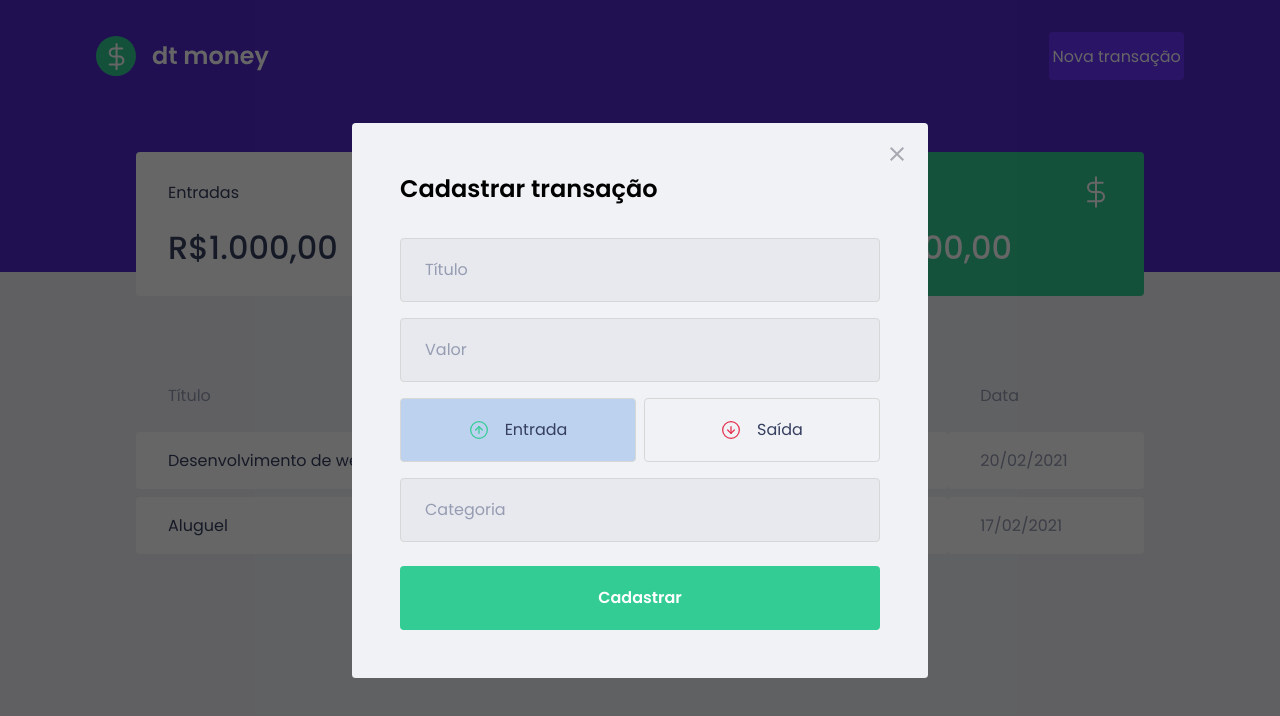
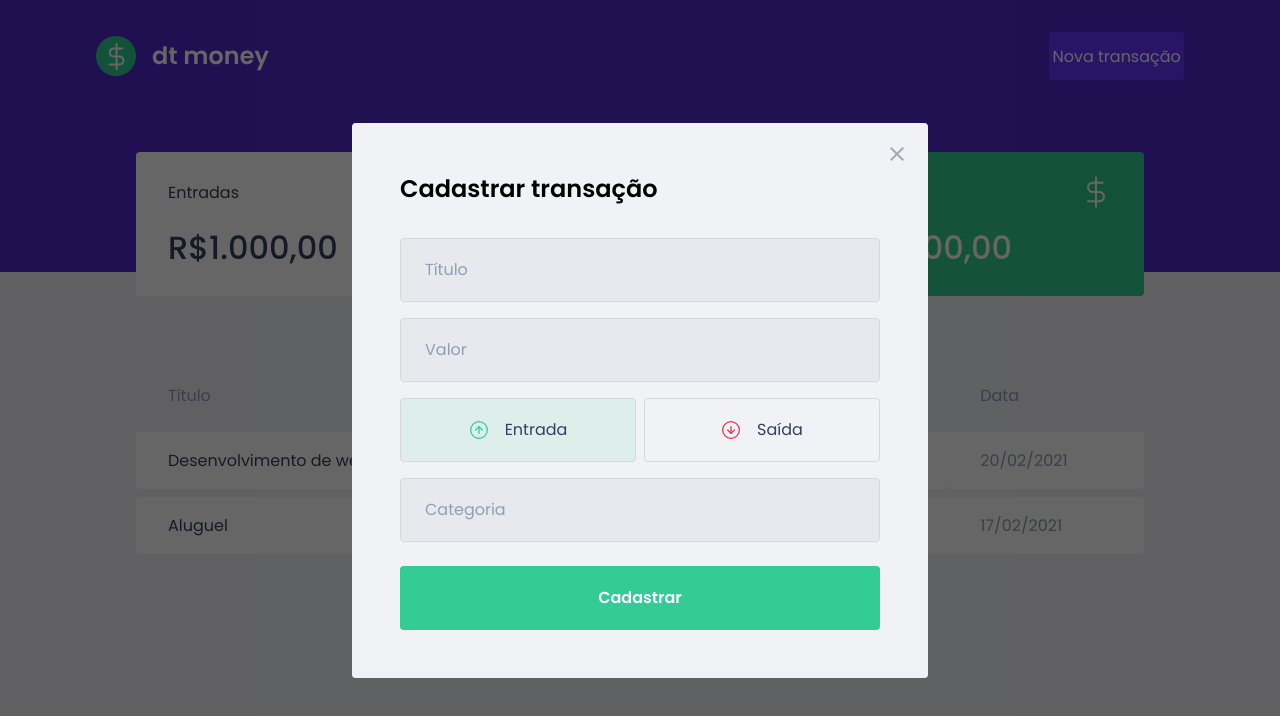
Before and after one commit to renanvzd/ignite-ch2-dtmoney, a React (Create React App) app: page / in a window 1280 px wide. Both pictures are taken after a click on the button "Nova transação". Shown: the top 716 px of the page. Built offline with nearby package versions, Linux system fonts and the light colour scheme; no server answers; what miragejs would draw is missing.

Commit message:
Coredes dos botoes

```diff
--- a/src/Components/NewTransactionModal/index.tsx
+++ b/src/Components/NewTransactionModal/index.tsx
@@ -45,6 +45,7 @@
       type="button"
       onClick={() => {setType('deposit'); }}
       isActive={type === 'deposit'}
+      activeColor="green"
       >
         <img src={incomeImg} alt="Entrada" />
         <span>Entrada</span>
@@ -53,6 +54,7 @@
       type="button"
       onClick={() => {setType('withdraw'); }}
       isActive={type === 'withdraw'}
+      activeColor="red"
       >
         <img src={outcomeImg} alt="Saída" />
         <span>Saída</span>
--- a/src/Components/NewTransactionModal/styles.ts
+++ b/src/Components/NewTransactionModal/styles.ts
@@ -1,5 +1,5 @@
 import styled from 'styled-components';
-import { darken } from 'polished';
+import { darken, transparentize } from 'polished';
 
 export const Container = styled.form`
    h2 {
@@ -58,6 +58,12 @@
 
 interface RadioBoxProps {
   isActive: boolean;
+  activeColor: 'green' | 'red';
+}
+
+const colors = {
+  green: '#33CC95',
+  red:'#E52E40'
 }
 
 export const RadioBox = styled.button<RadioBoxProps>`
@@ -65,7 +71,9 @@
     border: 1px solid #d7d7d7;
     border-radius: 0.25rem;
 
-    background: ${(props) => props.isActive ? '#BCD2EE' : 'transparent'};
+    background: ${(props) => props.isActive
+      ? transparentize(0.9, colors[props.activeColor])
+      : 'transparent'};
 
     display: flex;
     align-items: center;
```
